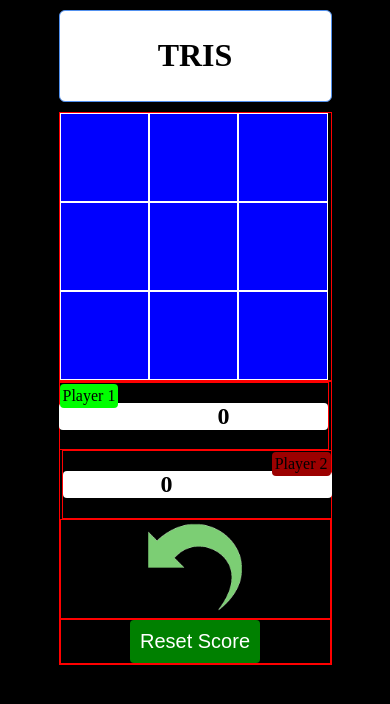
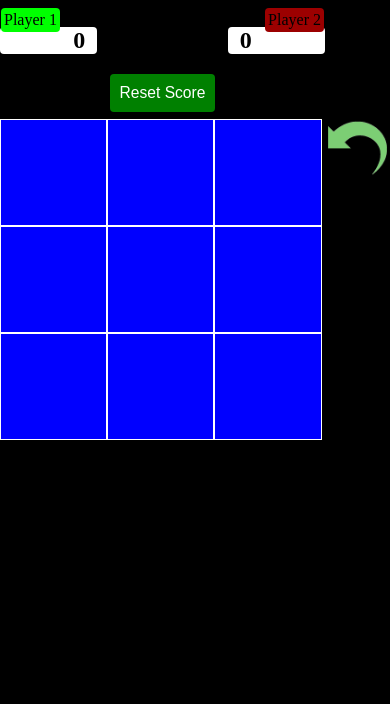
Before and after one commit to mariolamacchia/WebTris, a website: page tris.html in a window 390 px wide. Drawn offline with nearby package versions, Linux system fonts and the light colour scheme.

Commit message:
Fix html and css for smartophone-like view

```diff
--- a/style/mycss.css
+++ b/style/mycss.css
@@ -11,7 +11,6 @@
 
 [class*="col-"] {
   float: left;
-  border: 1px red solid;
 }
 
 .col-1 {width: 8.33%;}
@@ -27,14 +26,12 @@
 .col-11 {width: 91.66%;}
 .col-12 {width: 100%;}
 
-
 @media only screen and (max-width: 768px) {
   /* For mobile phones: */
-    [class*="col-"] {
+  #mainaside {
     width: 100%;
   }
 }
-
 
 /*           CSS          */
 
@@ -45,9 +42,7 @@ body {
 
 .container {
   overflow: auto;
-  width: 70%;
-  margin: auto;
-  margin-top: 2.5%;
+  margin: 7px 0px;
 }
 
 header {
@@ -63,20 +58,26 @@ header {
   display: none;
   clear: both;
   overflow: auto;
+  text-align: center;
 }
 
 #result {
   float: left;
-  text-align: center;
   color: white;
 }
 #result.win {
   color: red;
 }
 
+#resetdiv {
+  margin: auto;
+  float: none;
+  clear: both;
+}
+
 img {
-  width:35%;
-  height:35%;
+  width: 90%;
+  height: 90%;
 }
 img:active, img:hover {
   -webkit-filter: brightness(150%); /* Chrome, Safari, Opera */
@@ -117,7 +118,7 @@ aside h1 {
 .left-box, .right-box {
   text-align: center;
   float: left;
-  margin: 0px 2px;
+  width: 30%;
 }
 .right-box {
   float: right;
@@ -128,13 +129,13 @@ aside h1 {
   border-radius: 4px;
   padding: 10px;
   background-color: green;
-  font-size: 20px;
+  font-size: 4vw;
   border: none;
   color: white;
 }
 
 .newmatch {
-  margin: 10px;
+  margin: auto;
 }
 
 .reset:active, .newmatch:active, .reset:hover, .newmatch:hover {
@@ -147,7 +148,7 @@ aside h1 {
   color: white;
   background-color: blue;
   border: 1px white solid;
-  font-size: 60px;
+  font-size: 20vw;
 }
 
 .field:active, .field:hover {
--- a/tris.html
+++ b/tris.html
@@ -8,21 +8,34 @@
 </head>
 
 <body>
-  <div class="container">
-    <header>
-      <h1> TRIS </h1>
-    </header>
+  <div class="container col-10">
+
+    <aside class="col-12" id="mainaside">
+      <div class="left-box">
+        <p class="title" id="title1"> Player 1 </p>
+        <h1 class="player" id="player1">  </p>
+      </div>
+      <div class="right-box">
+        <p class="title" id="title2"> Player 2 </p>
+        <h1 class="player" id="player2"> </p>
+      </div>
+      <div class="col-5" id="resetdiv">
+          <input class="reset" type="button" value="Reset Score"
+           onclick="resetAll();">
+      </div>
+    </aside>
 
     <div id="matchend" class="col-12">
       <h3 id="result"> </h1>
+      <br>
       <input class="newmatch" id="newmatch" type="button" value="New Match"
       onclick="startMatch();">
     </div>
-
-    <div id="main" class="col-8">
+  </div>
+      <div id="main" class="col-10">
       <form name="tris">
         <input class="field" type="button" id="0" onclick="insertSign(0);">
-	    <input class="field" type="button" id="1" onclick="insertSign(1);">
+        <input class="field" type="button" id="1" onclick="insertSign(1);">
         <input class="field" type="button" id="2" onclick="insertSign(2);">
         <input class="field" type="button" id="3" onclick="insertSign(3);">
         <input class="field" type="button" id="4" onclick="insertSign(4);">
@@ -32,28 +45,11 @@
         <input class="field" type="button" id="8" onclick="insertSign(8);">
       </form>
     </div>
-
-    <aside class="col-4">
-	    <div class="right-box col-5">
-        <p class="title" id="title1"> Player 1 </p>
-	      <h1 class="player" id="player1">  </p>
-	    </div>
-	    <div class="left-box col-5">
-        <p class="title" id="title2"> Player 2 </p>
-	      <h1 class="player" id="player2"> </p>
-	    </div>
-	    <div class="col-5">
+    <aside class="col-2">
+      <div>
         <img src="images/undo.gif" onclick="undo();">
       </div>
-      <div class="col-7">
-	      <form>
-          <input class="reset" type="button" value="Reset Score"
-	        onclick="resetAll();">
-	      </form>
-      </div>
     </aside>
-
-  </div>
 
   <script src="bower_components/jquery/dist/jquery.min.js"> </script>
   <script src="scripts/myjs.js"> </script>
```
Lines whose indentation alone changed are shown as unchanged.
